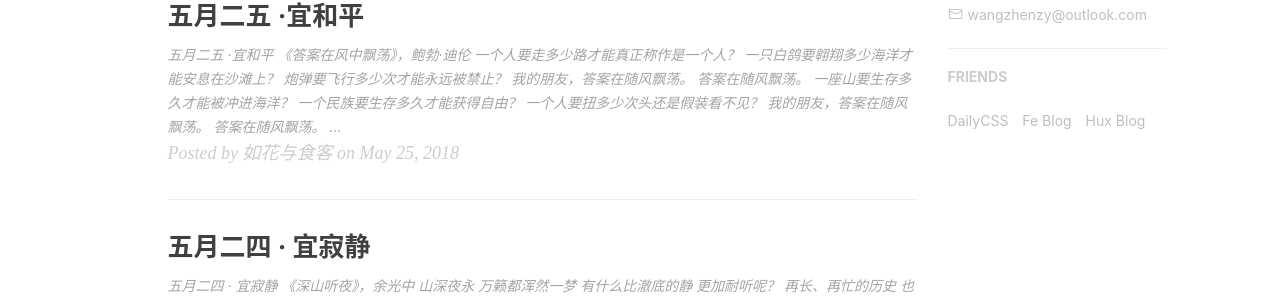
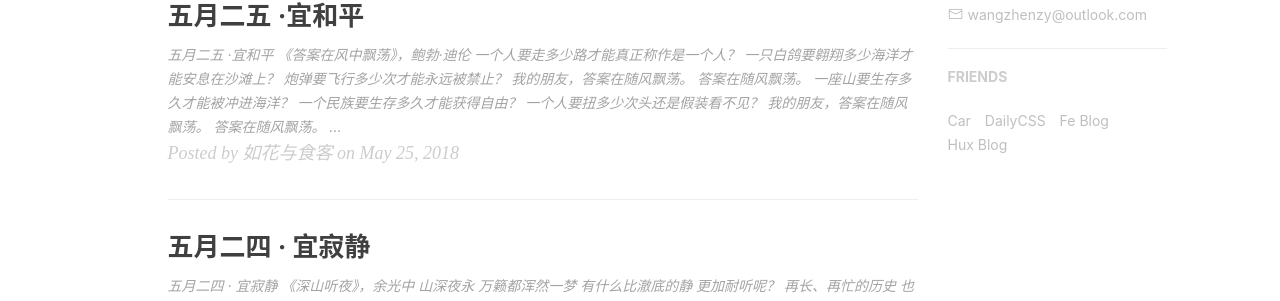
Before and after one commit to skiesme/ruskBlog.github.io, a Jekyll site: the page built from index.html, in a window 1280 px wide and 900 px high, scrolled down 798 px. Shown: the part 148-449 px from the top of the window. Built offline with Jekyll 4.4.1, drawn with Linux system fonts in a browser that asks for light colours; the list of posts is cut into pages by our own code; comment, search, counter and statistics services are not loaded.

Commit message:
[Update] add 'car.t-market.cn link'

```diff
--- a/_config.yml
+++ b/_config.yml
@@ -87,6 +87,10 @@ service-worker: true
 # Friends好友链接
 friends: [
     {
+        title: "Car",
+        href: "http://car.t-market.cn/"
+    },
+    {
         title: "DailyCSS",
         href: "http://dailycss.t-market.cn/"
     },
```
